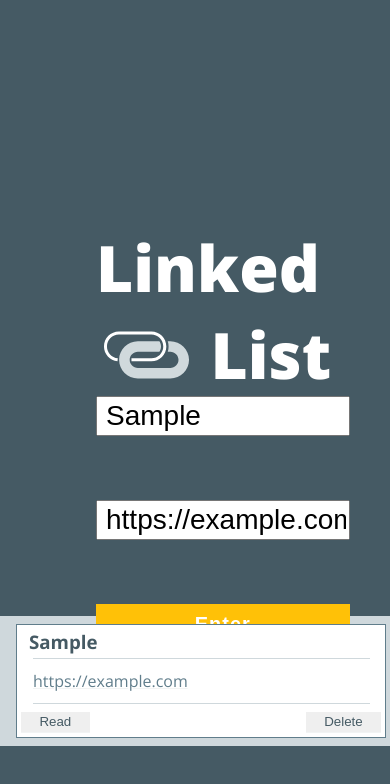
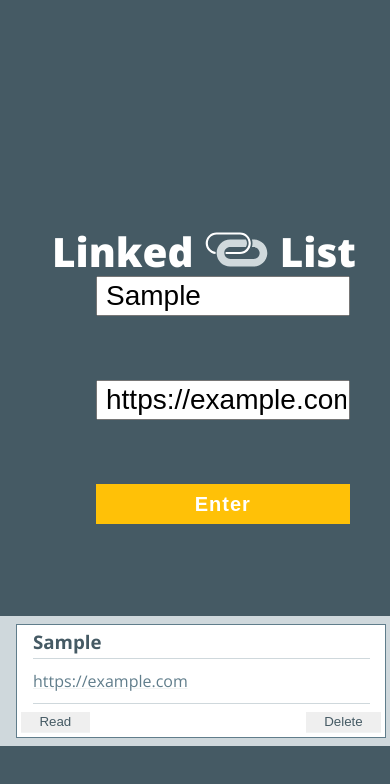
Before and after one commit to raualex/Linked_list, a plain HTML site: page index.html in a window 390 px wide. Both pictures are taken after typing "Sample", "https://example.com" into the empty fields and a click on the button "Enter". Drawn offline with nearby package versions, Linux system fonts and the light colour scheme.

Commit message:
Fix responsiveness with bookmarks when window is minimized

```diff
--- a/script.js
+++ b/script.js
@@ -33,8 +33,8 @@ function submit() {
 	var bookmarkEntry = `<section class="bookmark-background">
 				<article aria-label="bookmark">
 				<h3>${webTitleInput.value}</h3>
-				<div class="link-border">
-				<a href="http://${webUrlInput.value}" alt="Link to ${webTitleInput.value}">${webUrlInput.value}</a></div>
+				<section class="link-border">
+				<a href="http://${webUrlInput.value}" alt="Link to ${webTitleInput.value}">${webUrlInput.value}</a></section>
 				<button class="read-button" type="button" onclick="markRead(event)">Read</button>
 				<button class="delete-button" type="reset" onclick="markDelete(event)">Delete</button>
 				</article></section>`;
--- a/style.css
+++ b/style.css
@@ -55,6 +55,7 @@ body {
   height: 100%;
   margin-left: 0%;
   margin-top: 0%;
+  margin-bottom: -2rem;
   width: 100%;
 }
 
@@ -63,41 +64,50 @@ div {
   float: left;
   height: 100%;
   width: 50%;
+
+  text-align: center;
+
+
 }
 
 form {
   position: relative;
-  top: 20px;
+  bottom: 100px;
 }
 
 h1 {
   color: #FFFFFF;
   display: inline-block;
   font-family: 'Open Sans', sans-serif;
-  font-size: 4em;
+  font-size: 253%;
   font-weight: 800;
   margin: 0;
   text-align: center;
+
+
+
 }
 
 h3 {
   color: #455A64;
   font-weight: 700;
   margin: 0;
+  box-sizing: border-box;
+  padding-left: 0.25rem;
 }
 
 header {
   display: block;
   height: 2.5rem;
   margin-bottom: 7rem;
-  margin-left: 6rem;
+  margin-left: 3rem;
   margin-top: 14rem;
   width: 80%;
 }
 
 img {
   display: inline-block;
-  height: 3rem;
+  height: 87%;
   margin-left: 0.45rem;
 }
 
@@ -130,6 +140,7 @@ input {
   float: right;
   /*position: absolute;*/
   width: 50%;
+  overflow: scroll;
 }
 
 .delete-button {
@@ -172,6 +183,7 @@ input {
 
 .read button {
   background-color: #F2F4F4;
+  padding-left: 0.95rem;
 }
 
 .read button[type="button"] {
@@ -184,7 +196,7 @@ input {
 }
 
 .title2 {
-  margin-left: 1.05rem;
+  margin-left: 0.5rem;
 }
 
 /*NEED HELP*/
```
